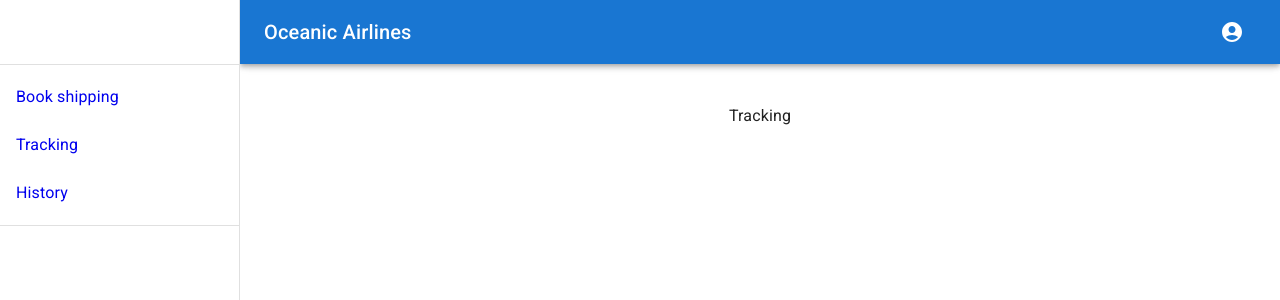
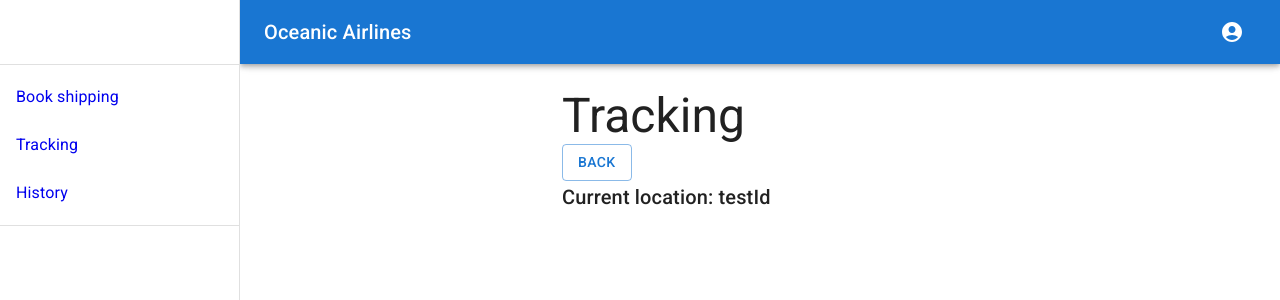
Before and after one commit to hakopb/frontend, a React (Create React App) app: page /history in a window 1280 px wide. Shown: the top 300 px of the page. Built offline with nearby package versions, Linux system fonts and the light colour scheme.

Commit message:
Added tracking. Missing state changes

```diff
--- /dev/null
+++ b/src/components/TrackingDetailsField.js
@@ -0,0 +1,13 @@
+import { Typography } from "@mui/material";
+
+
+export default function TrackingDetailsField() {
+  const parcel = { id: "testId", number: "ON28030", start: "start city", end: "end city", time: "18h" }
+
+  return (
+    <Typography component="h1" variant="h6">
+      Current location: {parcel.id}
+    </Typography>
+
+  );
+}
--- /dev/null
+++ b/src/components/TrackingField.js
@@ -0,0 +1,51 @@
+import Typography from '@mui/material/Typography';
+import Box from '@mui/material/Box';
+import { ListItem, ListItemButton } from '@mui/material';
+import List from '@mui/material/List';
+import ArrowRightIcon from '@mui/icons-material/ArrowRight';
+import TrackingDetailsField from './TrackingDetailsField';
+import * as React from 'react';
+import Button from '@mui/material/Button';
+
+let selectedParcel = null;
+let detailedView = true; // change to false
+
+function handleParcelSelect(parcel) {
+  selectedParcel = parcel;
+  detailedView = true;
+}
+
+export default function TrackingField(parcels) {
+  const listItems = parcels.map((parcel) =>
+    <div onClick={() => handleParcelSelect(parcel)}>
+      <ListItem>
+        <ListItemButton sx={{ display: "flex", justifyContent: "space-between" }}>
+          <span>{parcel.number}</span>
+          <Box sx={{ display: "flex", justifyContent: "space-between" }}>
+            <span>{parcel.start}</span>
+            <ArrowRightIcon />
+            <span>{parcel.end}</span>
+          </Box>
+          <span>{parcel.time}</span>
+        </ListItemButton>
+      </ListItem>
+    </div>
+  );
+
+  return (
+    <Box>
+      <Typography component="h1" variant="h3">
+        Tracking
+      </Typography>
+      {!detailedView ?
+        <List sx={{ width: '100%' }}>
+          {listItems}
+        </List> :
+        <div>
+          <Button variant="outlined" onClick={detailedView = false}>Back</Button>
+          {TrackingDetailsField(selectedParcel)}
+        </div>
+      }
+    </Box>
+  );
+}
--- a/src/pages/Tracking.js
+++ b/src/pages/Tracking.js
@@ -1,12 +1,21 @@
-import logo from '../logo.svg';
 import '../App.css';
+import Container from '@mui/material/Container';
+import CssBaseline from '@mui/material/CssBaseline';
+import * as React from 'react';
+import TrackingField from '../components/TrackingField';
 
 export default function Tracking() {
+
+  const parcels = [
+    { number: "ON28030", start: "start city", end: "end city", time: "18h" },
+    { number: "ON28030", start: "start city", end: "end city", time: "18h" },
+    { number: "ON28030", start: "start city", end: "end city", time: "18h" },
+  ]
+
   return (
-    <div className="App">
-      <p>
-        Tracking
-      </p>
-    </div>
+    <Container component="main" maxWidth="xs">
+      <CssBaseline />
+      {TrackingField(parcels)}
+    </Container>
   );
 }
```
Also changed, not shown: src/pages/Booking.js (indentation only).
